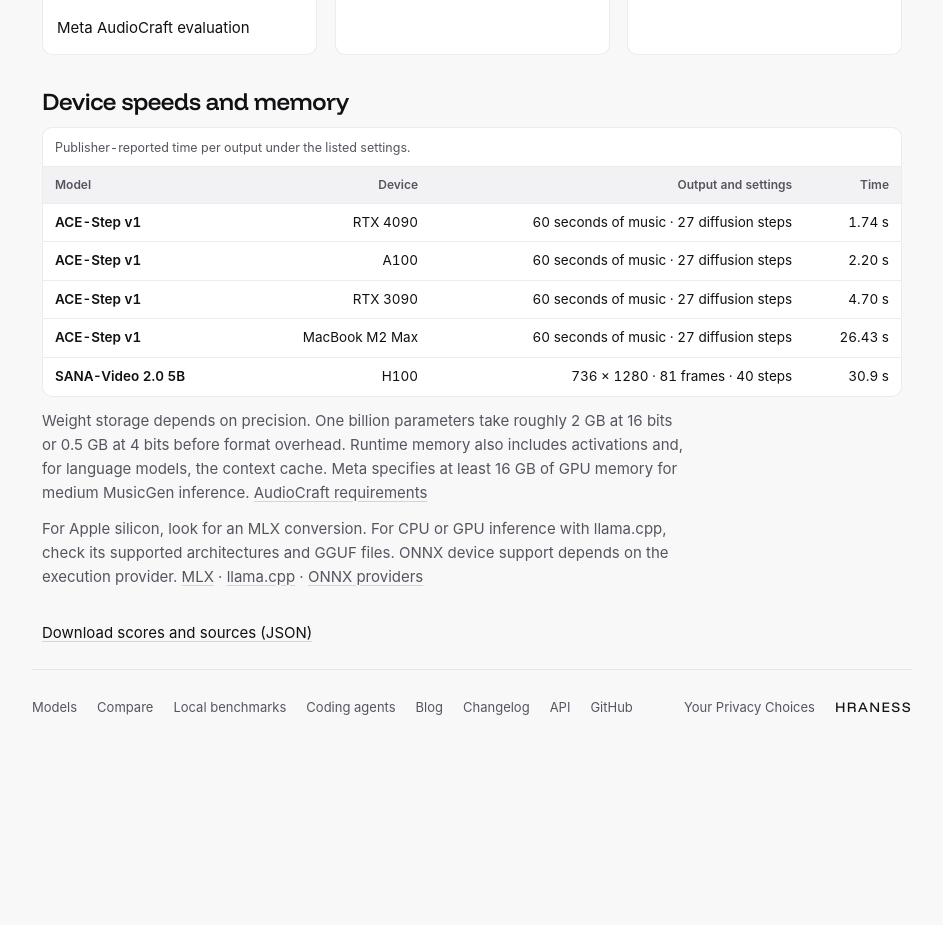
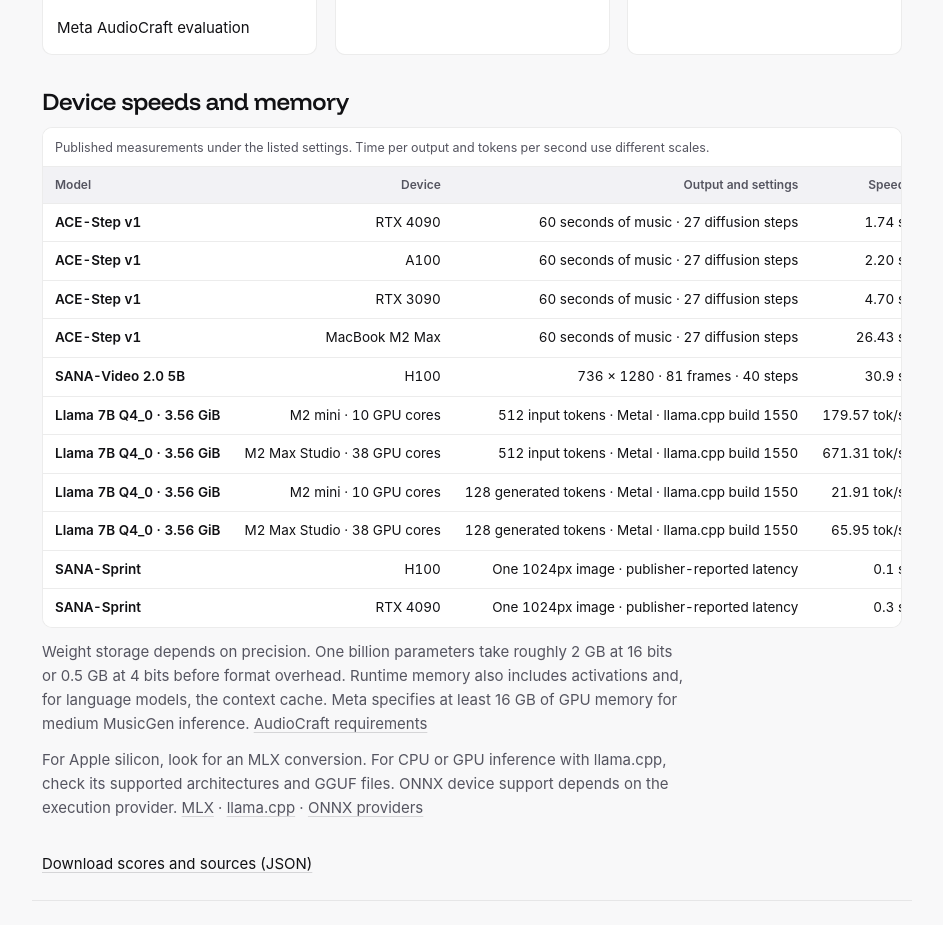
Before and after one commit to hraness/aicharts, a Next.js app: page /local in a window 1280 px wide. Shown: the part 1680-2605 px from the top of the page, without its empty margins (168-1111 px from the left). Before the commit the page ends 2430 px from the top, so only its background shows below. Built offline with nearby package versions, Linux system fonts and the light colour scheme.

Commit message:
Show published language and image speeds on matched hardware

```diff
--- a/app/(catalog)/local/page.tsx
+++ b/app/(catalog)/local/page.tsx
@@ -5,7 +5,7 @@ import "./local.css";
 
 export const metadata = pageMetadata(
   "Local AI benchmarks by workload",
-  "Compare published quality scores for local language, embedding, image, transcription, speech synthesis and vision models.",
+  "Find downloadable AI models and compare published quality, model sizes and device speeds for language, music, images, video and other workloads.",
   "/local",
 );
 
@@ -38,9 +38,9 @@ export default function LocalBenchmarksPage() {
       </div>
       <section id="hardware">
         <h2>Device speeds and memory</h2>
-        <div className="table-scroll"><table className="data-table"><caption>Publisher-reported time per output under the listed settings.</caption>
-          <thead><tr><th>Model</th><th>Device</th><th>Output and settings</th><th>Time</th></tr></thead>
-          <tbody>{benchmarks.hardware.flatMap(group => group.runs.map(([device, time]) => <tr key={group.model + device}><th><a href={group.source}>{group.model}</a></th><td>{device}</td><td>{group.work}</td><td>{time}</td></tr>))}</tbody>
+        <div className="table-scroll"><table className="data-table"><caption>Published measurements under the listed settings. Time per output and tokens per second use different scales.</caption>
+          <thead><tr><th>Model</th><th>Device</th><th>Output and settings</th><th>Speed</th></tr></thead>
+          <tbody>{benchmarks.hardware.flatMap(group => group.runs.map(([device, time]) => <tr key={group.model + group.work + device}><th><a href={group.source}>{group.model}</a></th><td>{device}</td><td>{group.work}</td><td>{time}</td></tr>))}</tbody>
         </table></div>
         <p>Weight storage depends on precision. One billion parameters take roughly 2 GB at 16 bits or 0.5 GB at 4 bits before format overhead. Runtime memory also includes activations and, for language models, the context cache. Meta specifies at least 16 GB of GPU memory for medium MusicGen inference. <a href="https://github.com/facebookresearch/audiocraft/blob/main/docs/MUSICGEN.md">AudioCraft requirements</a></p>
         <p>For Apple silicon, look for an MLX conversion. For CPU or GPU inference with llama.cpp, check its supported architectures and GGUF files. ONNX device support depends on the execution provider. <a href="https://github.com/ml-explore/mlx">MLX</a> · <a href="https://github.com/ggml-org/llama.cpp">llama.cpp</a> · <a href="https://onnxruntime.ai/docs/execution-providers/">ONNX providers</a></p>
--- a/data/local-benchmarks.json
+++ b/data/local-benchmarks.json
@@ -332,6 +332,51 @@
           "30.9 s"
         ]
       ]
+    },
+    {
+      "model": "Llama 7B Q4_0 · 3.56 GiB",
+      "work": "512 input tokens · Metal · llama.cpp build 1550",
+      "source": "https://github.com/ggml-org/llama.cpp/discussions/4167",
+      "runs": [
+        [
+          "M2 mini · 10 GPU cores",
+          "179.57 tok/s"
+        ],
+        [
+          "M2 Max Studio · 38 GPU cores",
+          "671.31 tok/s"
+        ]
+      ]
+    },
+    {
+      "model": "Llama 7B Q4_0 · 3.56 GiB",
+      "work": "128 generated tokens · Metal · llama.cpp build 1550",
+      "source": "https://github.com/ggml-org/llama.cpp/discussions/4167",
+      "runs": [
+        [
+          "M2 mini · 10 GPU cores",
+          "21.91 tok/s"
+        ],
+        [
+          "M2 Max Studio · 38 GPU cores",
+          "65.95 tok/s"
+        ]
+      ]
+    },
+    {
+      "model": "SANA-Sprint",
+      "work": "One 1024px image · publisher-reported latency",
+      "source": "https://nvlabs.github.io/Sana/Sprint/",
+      "runs": [
+        [
+          "H100",
+          "0.1 s"
+        ],
+        [
+          "RTX 4090",
+          "0.3 s"
+        ]
+      ]
     }
   ]
 }
```
